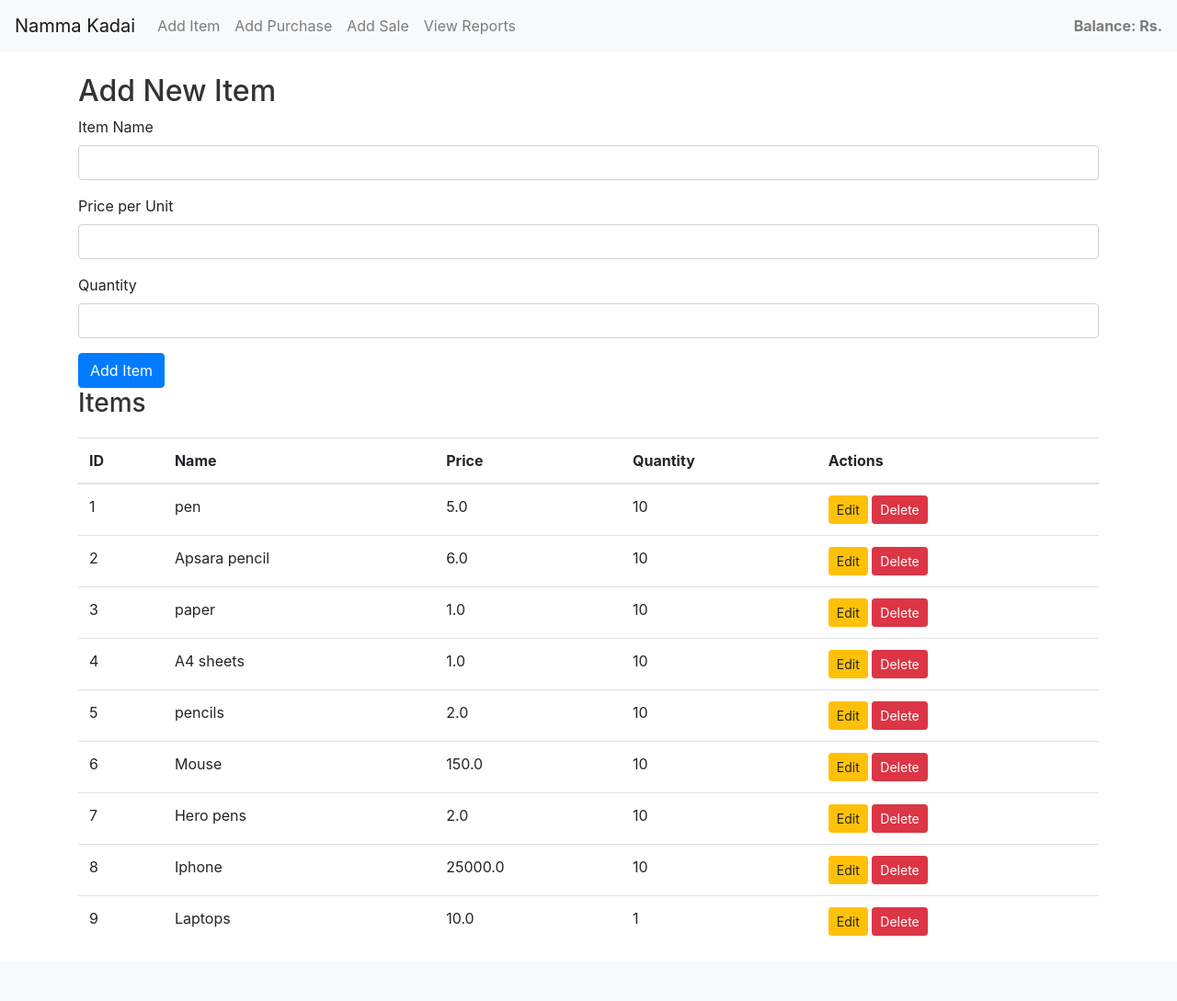
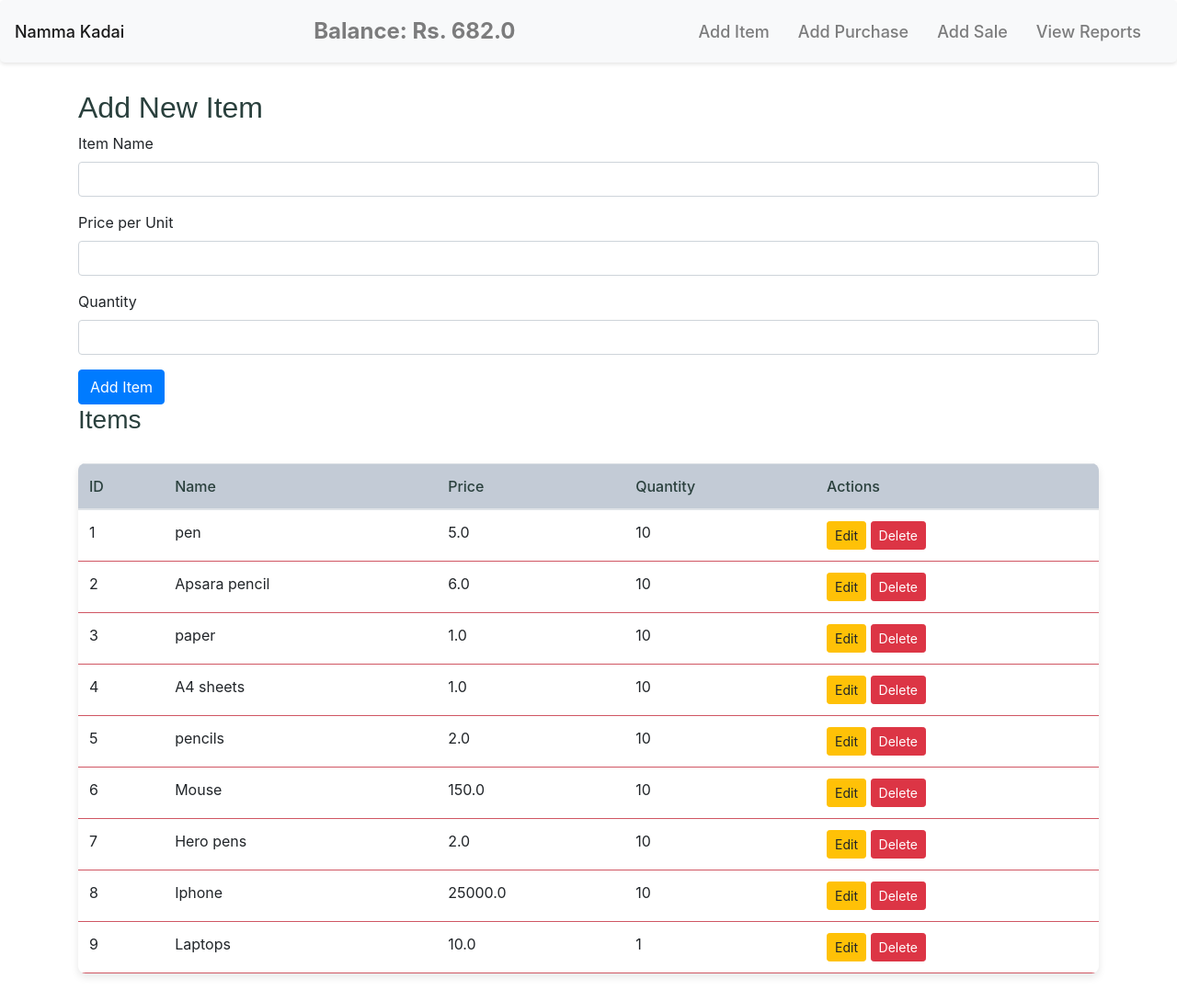
Before and after one commit to SivakalimuthuR/Namma_kadai_, a Flask app: page /add_item in a window 1280 px wide. Shown: the whole page at 92% size. Before the commit the page ends 1018 px from the top, so only its background shows below. Run offline with Flask 3, Linux system fonts and the light colour scheme; some libraries are stand-ins or nearby versions.

Commit message:
before optimizing

```diff
--- a/app.py
+++ b/app.py
@@ -28,13 +28,16 @@
 def home():
     company = Company.query.first()
     items = Item.query.all()
-    balance = company.cash_balance if company else 0
-    return render_template('home.html', cash_balance=company.cash_balance, items=items, balance=balance)
+    balance = company.cash_balance if company else 0  # balance already defined here
+    return render_template('home.html', balance=balance, items=items)  # Only pass 'balance'
 
 @app.route('/add_item', methods=['GET', 'POST'])
 def add_item():
     form = ItemForm()
     items = Item.query.all()  # Get all items to display in the table
+    company = Company.query.first()
+    balance = company.cash_balance if company else 0
+
 
     if form.validate_on_submit():
         # Check if item already exists
@@ -47,7 +50,7 @@
             flash('Item added successfully!', 'success')
         return redirect(url_for('add_item'))
 
-    return render_template('add_item.html', form=form, items=items)
+    return render_template('add_item.html', form=form, items=items, balance=balance)
 
 @app.route('/delete_item/<int:item_id>', methods=['POST'])
 def delete_item(item_id):
@@ -85,6 +88,8 @@
     # Fetch available items from the database for dropdown
     items = Item.query.all()
     form.item_id.choices = [(item.id, item.name) for item in items]
+    company = Company.query.first()
+    balance = company.cash_balance if company else 0
 
     if form.validate_on_submit():
         item_ids = request.form.getlist('item_id')  # Use getlist without brackets
@@ -115,9 +120,9 @@
         db.session.commit()
 
         flash('Purchase added successfully!', 'success')
-        return render_template('add_purchase.html', form=form, items=items)
+        return render_template('add_purchase.html', form=form, items=items, balance=balance)
 
-    return render_template('add_purchase.html', form=form, items=items)
+    return render_template('add_purchase.html', form=form, items=items, balance=balance)
 
 
 @app.route('/add_sale', methods=['GET', 'POST'])
@@ -187,17 +192,20 @@
 def view_reports():
     purchase_page = request.args.get('purchase_page', default=1, type=int)
     sale_page = request.args.get('sale_page', default=1, type=int)
+    company = Company.query.first()
+    balance = company.cash_balance if company else 0
 
-    # Get paginated data
-    purchases = Purchase.query.paginate(page=purchase_page, per_page=5)
-    sales = Sale.query.paginate(page=sale_page, per_page=5)
+    # Get paginated data in descending order
+    purchases = Purchase.query.order_by(Purchase.timestamp.desc()).paginate(page=purchase_page, per_page=5)
+    sales = Sale.query.order_by(Sale.timestamp.desc()).paginate(page=sale_page, per_page=5)
 
     return render_template(
         'view_reports.html',
         purchases=purchases,
         sales=sales,
         purchase_page=purchase_page,
-        sale_page=sale_page
+        sale_page=sale_page,
+        balance=balance
     )
 
 if __name__ == '__main__':
--- a/static/styles.css
+++ b/static/styles.css
@@ -1,24 +1,116 @@
+/* General Styling */
 body {
-    background-color: #f8f9fa;
+    background-color: #ffffff; /* White background */
+    font-family: 'Roboto', sans-serif; /* Clean, modern font */
+    color: #2A403D; /* Dark green text color */
+    margin: 0;
+    padding: 0;
+    line-height: 1.6;
 }
 
 h1, h2, h3 {
-    color: #333;
+    font-family: 'Montserrat', sans-serif; /* Elegant font for headings */
+    color: #2A403D; /* Dark green for headings */
+    font-weight: 600;
+    margin: 10px 0;
 }
 
+/* Table Styling */
 .table {
-    margin-top: 20px;
-    background-color: #fff;
+    margin-top: 30px;
+    background-color: #ffffff; /* White background for table */
+    border-radius: 8px;
+    box-shadow: 0 4px 8px rgba(0, 0, 0, 0.1); /* Subtle shadow */
+    width: 100%;
+    overflow: hidden;
 }
 
+.table th, .table td {
+    padding: 12px 20px;
+    text-align: left;
+    border-bottom: 1px solid #D05663; /* Muted red border */
+}
+
+.table th {
+    background-color: #C3CBD6; /* Soft light gray for table headers */
+    color: #2A403D; /* Dark green for text */
+    font-weight: 500;
+}
+
+.table tr:hover {
+    background-color: #f7f7f7; /* Light hover effect */
+}
+
+/* Navbar Styling */
 .navbar {
-    margin-bottom: 20px;
+    margin-bottom: 30px;
+    background-color: #2A403D; /* Dark green for navbar background */
+    padding: 15px 20px;
+    border-radius: 5px;
+    box-shadow: 0 2px 4px rgba(0, 0, 0, 0.1); /* Subtle shadow */
 }
+
+.navbar a {
+    color: #ffffff; /* White text for navbar links */
+    text-decoration: none;
+    font-size: 18px; /* Slightly larger font for better visibility */
+    margin-right: 15px;
+    font-weight: 500;
+}
+
+.navbar a:hover {
+    color: #C3CBD6; /* Soft light gray on hover for better contrast */
+    text-decoration: underline;
+}
+
+.navbar a:focus {
+    color: #D05663; /* Muted red for focus effect */
+}
+
+/* Additional Navbar styling */
+.navbar:hover {
+    background-color: #748B6F; /* Slightly lighter muted olive green on hover */
+}
+
+
+/* Flash Message */
 #flash-message {
-    transition: opacity 1s ease-out;
+    transition: opacity 0.8s ease-in-out;
+    background-color: #D05663; /* Muted red for success message */
+    color: #ffffff;
+    padding: 10px;
+    border-radius: 5px;
+    margin: 15px 0;
 }
 
 #flash-message.fade {
     opacity: 0;
     display: none;
 }
+
+/* Button Styling */
+button, .btn {
+    background-color: #748B6F; /* Muted olive green for buttons */
+    color: #ffffff;
+    border: none;
+    padding: 10px 20px;
+    font-size: 16px;
+    border-radius: 5px;
+    cursor: pointer;
+    transition: background-color 0.3s ease;
+}
+
+button:hover, .btn:hover {
+    background-color: #2A403D; /* Dark green on hover */
+}
+
+button:focus, .btn:focus {
+    outline: none;
+}
+
+/* Adding some space for layout and clarity */
+.container {
+    margin: 30px auto;
+    max-width: 1200px;
+    padding: 0 20px;
+}
--- a/templates/base.html
+++ b/templates/base.html
@@ -8,18 +8,23 @@
     <link rel="stylesheet" href="https://maxcdn.bootstrapcdn.com/bootstrap/4.5.2/css/bootstrap.min.css">
 </head>
 <body>
-    <nav class="navbar navbar-expand-lg navbar-light bg-light">
+    <nav class="navbar navbar-expand-lg navbar-light bg-light d-flex justify-content-between">
         <a class="navbar-brand" href="{{ url_for('home') }}">Namma Kadai</a>
-        <div class="navbar-nav mr-auto">
+        <div class="navbar-nav d-flex justify-content-between" style="flex-grow: 1;">
+            <!-- This div is for centering the balance with increased font size -->
+            <div class="navbar-text mx-auto" style="font-size: 1.5rem; font-weight: bold;">
+                Balance: Rs. {{ balance }}
+            </div>
+
+        </div>
+        <div class="navbar-nav ml-auto">
             <a class="nav-item nav-link" href="{{ url_for('add_item') }}">Add Item</a>
             <a class="nav-item nav-link" href="{{ url_for('add_purchase') }}">Add Purchase</a>
             <a class="nav-item nav-link" href="{{ url_for('add_sale') }}">Add Sale</a>
             <a class="nav-item nav-link" href="{{ url_for('view_reports') }}">View Reports</a>
         </div>
-        <div class="navbar-text ml-auto">
-            <strong>Balance: Rs. {{ balance }}</strong>
-        </div>
     </nav>
+
     <div class="container mt-4">
         {% with messages = get_flashed_messages(with_categories=true) %}
             {% if messages %}
@@ -35,6 +40,7 @@
         {% endwith %}
         {% block content %}{% endblock %}
     </div>
+
     <script src="https://code.jquery.com/jquery-3.5.1.slim.min.js"></script>
     <script src="https://cdn.jsdelivr.net/npm/@popperjs/core@2.4.3/dist/umd/popper.min.js"></script>
     <script src="https://maxcdn.bootstrapcdn.com/bootstrap/4.5.2/js/bootstrap.min.js"></script>
--- a/templates/home.html
+++ b/templates/home.html
@@ -1,7 +1,8 @@
 {% extends "base.html" %}
 {% block content %}
-    <h1>Welcome to Namma Kadai</h1>
-    <h3>Current Cash Balance: ₹{{ cash_balance }}</h3>
+<h1 class="text-center">Welcome to Namma Kadai</h1>
+
+
 
     <h2>Items</h2>
     <table class="table table-bordered">
```
